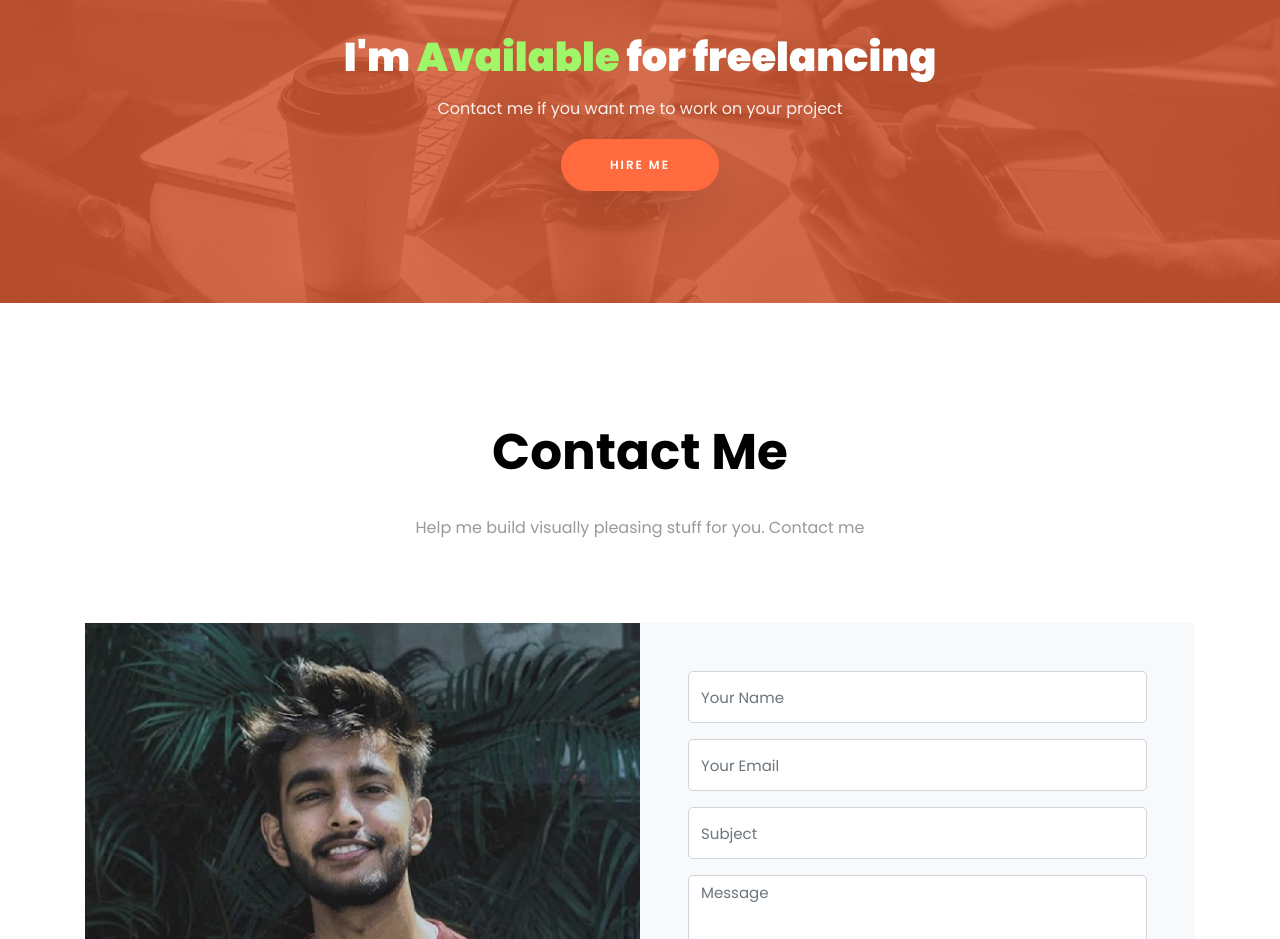
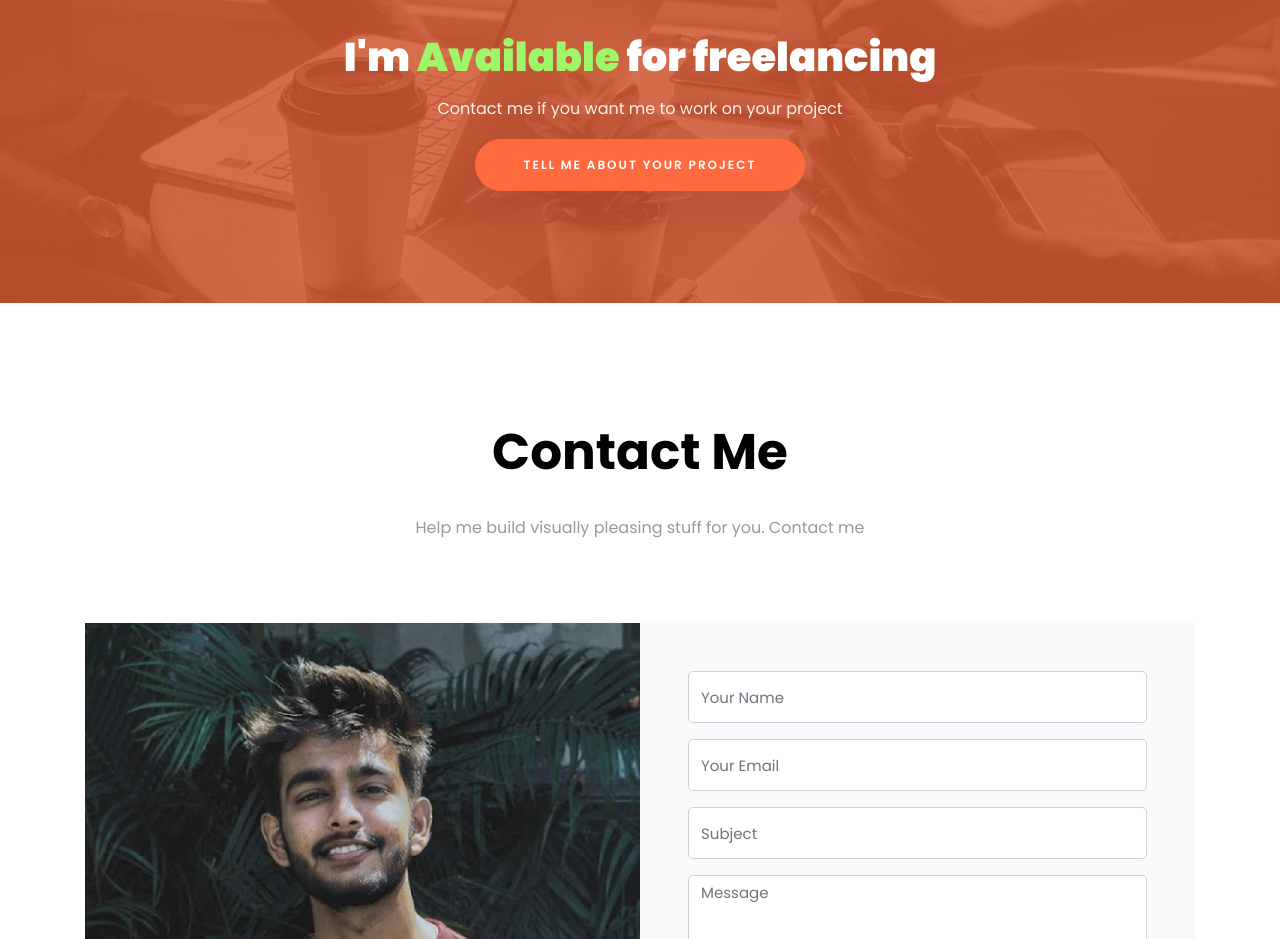
Before and after one commit to mesmitpatel/portfolio, a plain HTML site: page index.html in a window 1280 px wide. Shown: the part 5740-6679 px from the top of the page. Drawn offline with Linux system fonts and the light colour scheme; files whose address does not match are found by name.

Commit message:
added mailto

```diff
--- a/index.html
+++ b/index.html
@@ -481,7 +481,8 @@
 				<div class="col-md-7 ftco-animate text-center">
 					<h2>I'm <span>Available</span> for freelancing</h2>
 					<p>Contact me if you want me to work on your project</p>
-					<p class="mb-0"><a href="#contact-section" class="btn btn-primary py-3 px-5">Hire me</a></p>
+					<p class="mb-0"><a href="mailto:hello@smitpatel.me" class="btn btn-primary py-3 px-5">Tell me
+							about your project</a></p>
 				</div>
 			</div>
 		</div>
```
